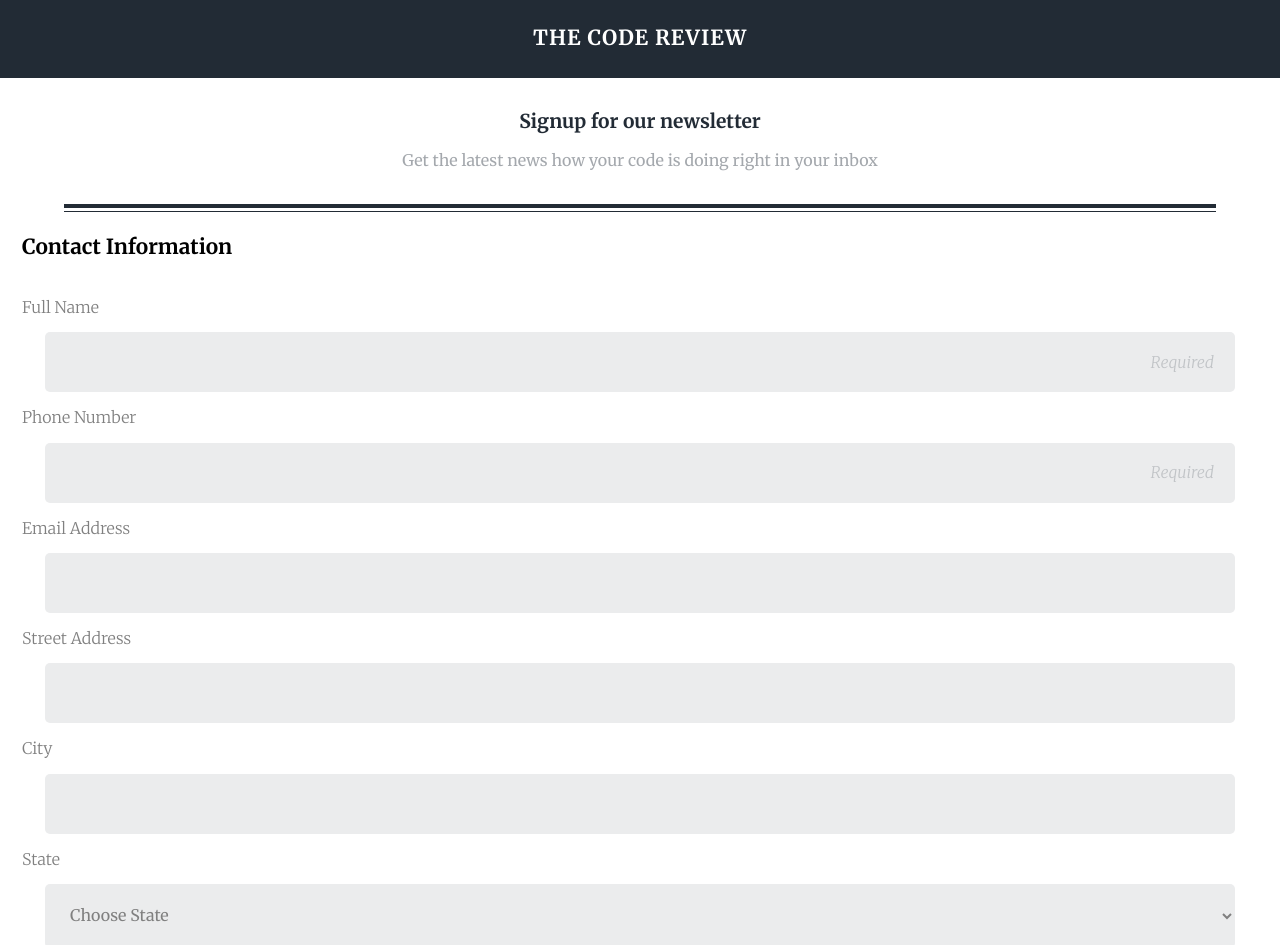
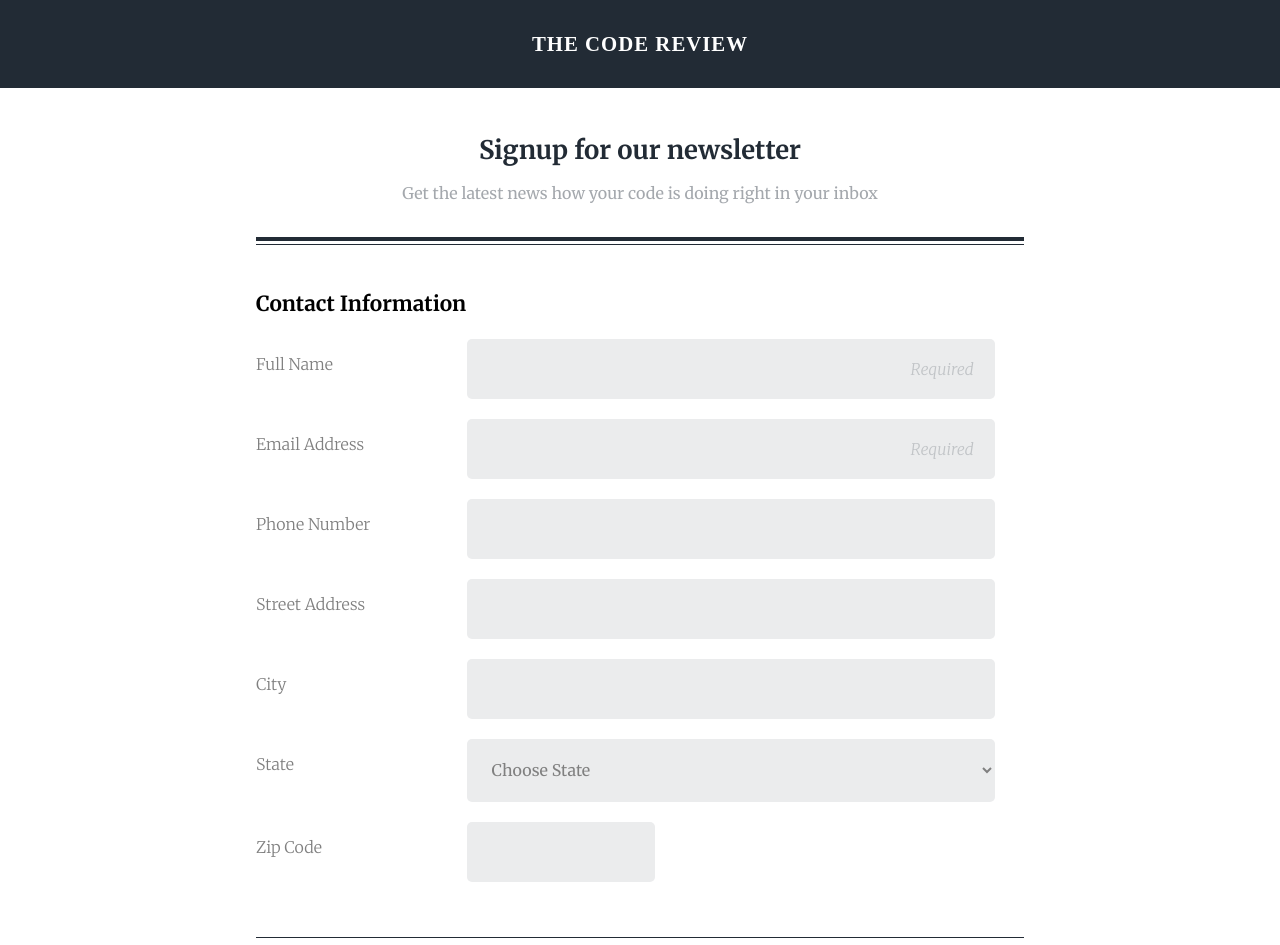
Before and after one commit to eaczechova/An-Online-Registration-Form-Project, a plain HTML site: page index.html in a window 1280 px wide. Shown: the top 945 px of the page. Drawn offline with Linux system fonts and the light colour scheme.

Commit message:
add media query at 768px

```diff
--- a/css/style.css
+++ b/css/style.css
@@ -14,7 +14,7 @@ form {
 }
 
 .hg-1 {
-  width: inherit;
+  width: 100%;
   background-color: rgb(34, 43, 53);
   margin-top: 0;
   padding: 1.7rem;
@@ -100,6 +100,7 @@ input:focus, select:focus, textarea:focus {
 
 option {
   color: grey;
+  padding: 1.3rem;
 }
 
 option[selected] {
@@ -123,7 +124,7 @@ input[type='checkbox'], input[type='radio'] {
 
 #newsletter .label:last-of-type{
   margin-top: 1rem;
-  /* border: 1px solid red; */
+  font-size: 1rem;
 }
 
 button {
@@ -145,3 +146,81 @@ footer {
   margin-top: 2rem;
   margin-bottom: 10rem;
 }
+
+
+@media (min-width: 768px) {
+
+  form {
+    width: 100%;
+    max-width: 768px;
+    margin: auto;
+  }
+
+  .hg-1 {
+    width: 100%;
+    padding: 2rem;
+    margin: 0 auto;
+  }
+
+  .hg-2 {
+    margin-top: 2rem;
+    margin-bottom: 0;
+    font-size: 1.6rem;
+  }
+
+  hr {
+    width: 100%;
+  }
+
+  fieldset {
+    margin-left: 0;
+    padding-left: 0;
+  }
+
+  .legend-title {
+    padding-top: 2.5rem;
+  }
+
+  #newsletter {
+    margin-right: 0;
+    padding-right: 0;
+  }
+
+  .contact-info-container > *, #newsletter > *, #zipcode {
+    margin-left: 0;
+  }
+
+  .label, .legend-title {
+    padding-left: 0;
+    padding-right: .5rem;
+  }
+
+  button {
+    width: 100%;
+  }
+
+  #topics {
+    width: 100%;
+    margin-right: 0;
+  }
+
+  .contact-info-container {
+    display: flex;
+    flex-wrap: wrap;
+  }
+
+  .contact-info-container .label {
+    width: 20%;
+    margin-right: 60px;
+    margin-bottom: 20px;
+  }
+
+  .input-field {
+    width: 70%;
+    margin-bottom: 20px;
+  }
+
+  #zipcode {
+    width: 25%;
+  }
+}
--- a/index.html
+++ b/index.html
@@ -9,22 +9,26 @@
     <link rel="stylesheet" href="css/style.css">
   </head>
   <body>
+    <header>
+      <h1 class="hg-1">The code review</h1>
+    </header>
     <form action="index.html" method="POST">
-      <h1 class="hg-1">The code review</h1>
       <h2 class="hg-2">Signup for our newsletter</h2>
       <p class="pg">Get the latest news how your code is doing right in your inbox</p>
       <hr />
       <hr />
       <fieldset id="contact-info">
+
         <legend class="legend-title">Contact Information</legend>
+        <div class="contact-info-container">
         <label for="name" class="label">Full Name</label>
         <input id="name" type="text" name="user_fullname" placeholder="Required" class="input-field">
 
+        <label for="phone" class="label">Email Address</label>
+        <input id="phone" type="tel" name="user_phone" placeholder="Required" class="input-field">
+
         <label for="email" class="label">Phone Number</label>
-        <input id="email" type="email" name="user_email" placeholder="Required" class="input-field">
-
-        <label for="phone" class="label">Email Address</label>
-        <input id="phone" type="tel" name="user_phone" class="input-field">
+        <input id="email" type="email" name="user_email" class="input-field">
 
         <label for="address" class="label">Street Address</label>
         <input id="address" type="text" name="user_address" class="input-field">
@@ -89,10 +93,12 @@
 
         <label for="zipcode" class="label">Zip Code</label>
         <input id="zipcode" type="text" name="user_zipcode" class="input-field">
+        </div>
       </fieldset>
       <hr />
       <fieldset id="newsletter">
         <legend class="legend-title">Newsletter</legend>
+
         <label class="label">Select the newsletters you would like to receive</label>
         <input id="html_news" type="checkbox" value="html_news" name="news_type"><label for="html_news" class="label checkbox">HTML News</label><br />
         <input id="css_news" type="checkbox" value="css_news" name="news_type"><label for="css_news" class="label checkbox">CSS News</label><br />
@@ -103,7 +109,7 @@
         <input id="plain" type="radio" name="newsletter_format" value="plain"><label for="plain" class="label radio">Plain text</label>
 
         <label for="topics" class="label">Other topics you'd like to hear about</label>
-        <textarea id="topics" name="user_topics" class="input-field" rows="4" cols="50"></textarea>
+        <textarea id="topics" name="user_topics" class="input-field" rows="4" cols="70"></textarea>
       </fieldset>
 
       <button type="submit" name="button">Sign Up</button>
```
